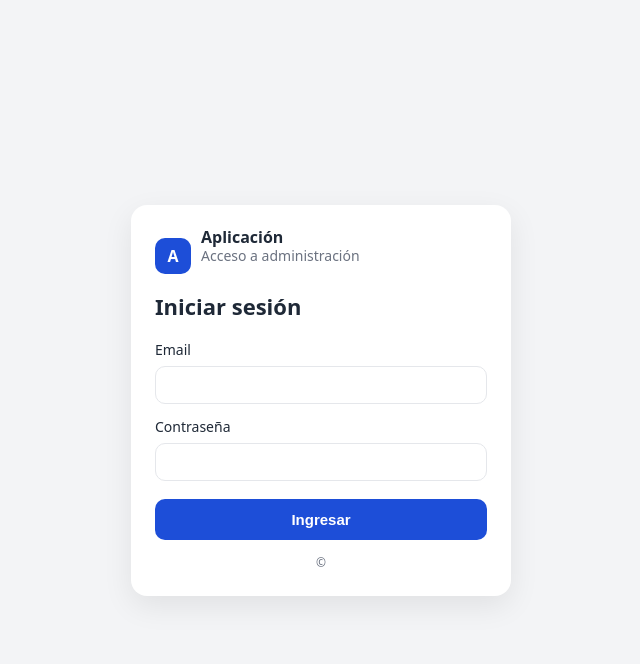
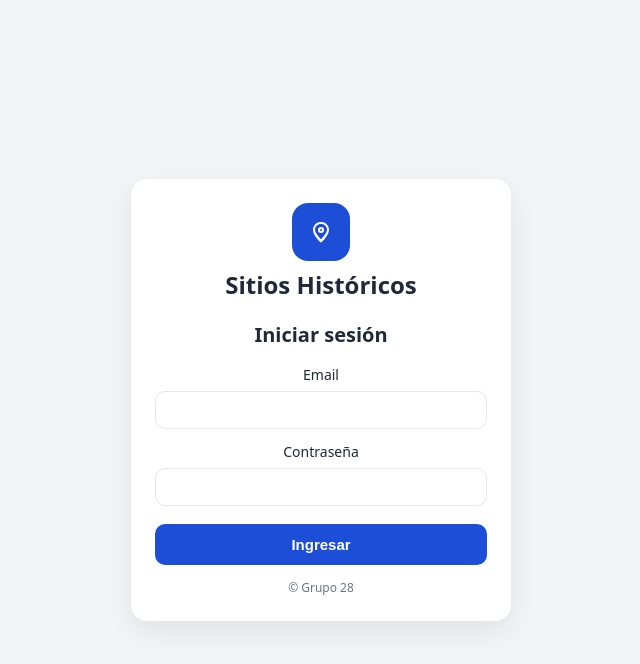
Before and after one commit to aguszappia/proyecto-de-software, a Python web app: template admin/src/web/templates/login.html in a window 1280 px wide. Shown: the top 664 px of the page, without its empty margins (319-959 px from the left). Run offline with Jinja, Linux system fonts and the light colour scheme; the template is opened without the code that fills it, so the values that code supplies are empty.

Commit message:
cambio organizacion del login, titulo de la aplicacion y logo

```diff
--- a/admin/src/web/templates/login.html
+++ b/admin/src/web/templates/login.html
@@ -14,13 +14,14 @@
     * { box-sizing: border-box; }
     html,body { height:100%; margin:0; font-family: system-ui, -apple-system, Segoe UI, Roboto, sans-serif; color:var(--fg); background:var(--bg); }
     .wrap { display:flex; align-items:center; justify-content:center; min-height:100%; padding:24px; }
-    .card { width:100%; max-width:380px; background:var(--card); border-radius:16px; padding:24px; box-shadow: 0 10px 30px rgba(0,0,0,.08); }
-    .logo { display:flex; align-items:center; gap:10px; margin-bottom:6px; }
-    .logo-badge { width:36px; height:36px; display:grid; place-items:center; border-radius:10px; background:var(--acc); color:white; font-weight:700; }
-    h1 { font-size:22px; margin:0 0 16px; }
+    .card { width:100%; max-width:380px; background:var(--card); border-radius:16px; padding:24px; box-shadow: 0 10px 30px rgba(0,0,0,.08); text-align:center; }
+    .logo { display:flex; flex-direction:column; align-items:center; gap:10px; margin-bottom:20px; text-align:center; }
+    .logo-badge { width:58px; height:58px; display:grid; place-items:center; border-radius:16px; background:var(--acc); color:white; }
+    .logo-badge svg { width:24px; height:24px; }
+    h1 { font-size:20px; margin:0 0 14px; }
     .muted { color:var(--muted); font-size:14px; margin-bottom:18px; }
-    label { display:block; font-size:14px; margin:12px 0 6px; }
-    input { width:100%; padding:10px 12px; border:1px solid #e5e7eb; border-radius:10px; font-size:14px; outline:none; }
+    label { display:block; font-size:14px; margin:12px 0 6px; text-align:center; }
+    input { width:100%; padding:10px 12px; border:1px solid #e5e7eb; border-radius:10px; font-size:14px; outline:none; text-align:center; }
     input:focus { border-color: var(--acc); box-shadow: 0 0 0 3px rgba(29,78,216,.15); }
     button { width:100%; margin-top:18px; padding:12px; border:0; border-radius:10px; background:var(--acc); color:#fff; font-weight:600; font-size:15px; cursor:pointer; }
     button:focus { outline:2px solid rgba(29,78,216,.4); outline-offset:2px; }
@@ -33,11 +34,12 @@
   <div class="wrap" role="main">
     <div class="card" aria-labelledby="title">
       <div class="logo">
-        <div class="logo-badge" aria-hidden="true">A</div>
-        <div>
-          <div style="font-weight:700; line-height:1;">Aplicación</div>
-          <div class="muted">Acceso a administración</div>
+        <div class="logo-badge" aria-hidden="true">
+          <svg viewBox="0 0 24 24" xmlns="http://www.w3.org/2000/svg" fill="currentColor" role="img">
+            <path d="M12 2C7.581 2 4 5.436 4 9.772c0 5.176 6.332 11.393 7.305 12.302a1 1 0 0 0 1.39 0C13.668 21.165 20 14.948 20 9.772 20 5.436 16.419 2 12 2Zm0 17.306c-2.01-2.036-6-6.698-6-9.534C6 6.477 8.579 4 12 4s6 2.477 6 5.772c0 2.836-3.99 7.498-6 9.534Zm0-12.306a3 3 0 1 0 0 6 3 3 0 0 0 0-6Zm0 4a1 1 0 1 1 0-2 1 1 0 0 1 0 2Z"/>
+          </svg>
         </div>
+        <div style="font-weight:700; line-height:1.2; font-size:24px;">Sitios Históricos</div>
       </div>
       <h1 id="title">Iniciar sesión</h1>
 
@@ -66,7 +68,7 @@
         <button type="submit">Ingresar</button>
       </form>
 
-      <div class="foot">© {{  now().year if false else '' }}</div>
+      <div class="foot">© Grupo 28</div>
     </div>
   </div>
 </body>
--- a/admin/static/styles.css
+++ b/admin/static/styles.css
@@ -38,13 +38,25 @@ body {
   font-size: 1.3rem;
 }
 
-.topbar-logo span {
+.topbar-logo .logo-icon {
+  display: inline-flex;
+  align-items: center;
+  justify-content: center;
+  width: 36px;
+  height: 36px;
   background: var(--light-blue);
   color: var(--blue);
-  padding: 2px 8px;
-  border-radius: 4px;
-  margin-right: 8px;
-  font-weight: bold;
+  border-radius: 6px;
+  margin-right: 10px;
+}
+
+.topbar-logo .logo-text {
+  font-weight: 600;
+}
+
+.topbar-logo .logo-icon svg {
+  width: 20px;
+  height: 20px;
 }
 
 /* Dropdown de usuario */
```
Also changed, not shown: admin/src/web/templates/layout.html (+8 -3 lines).
